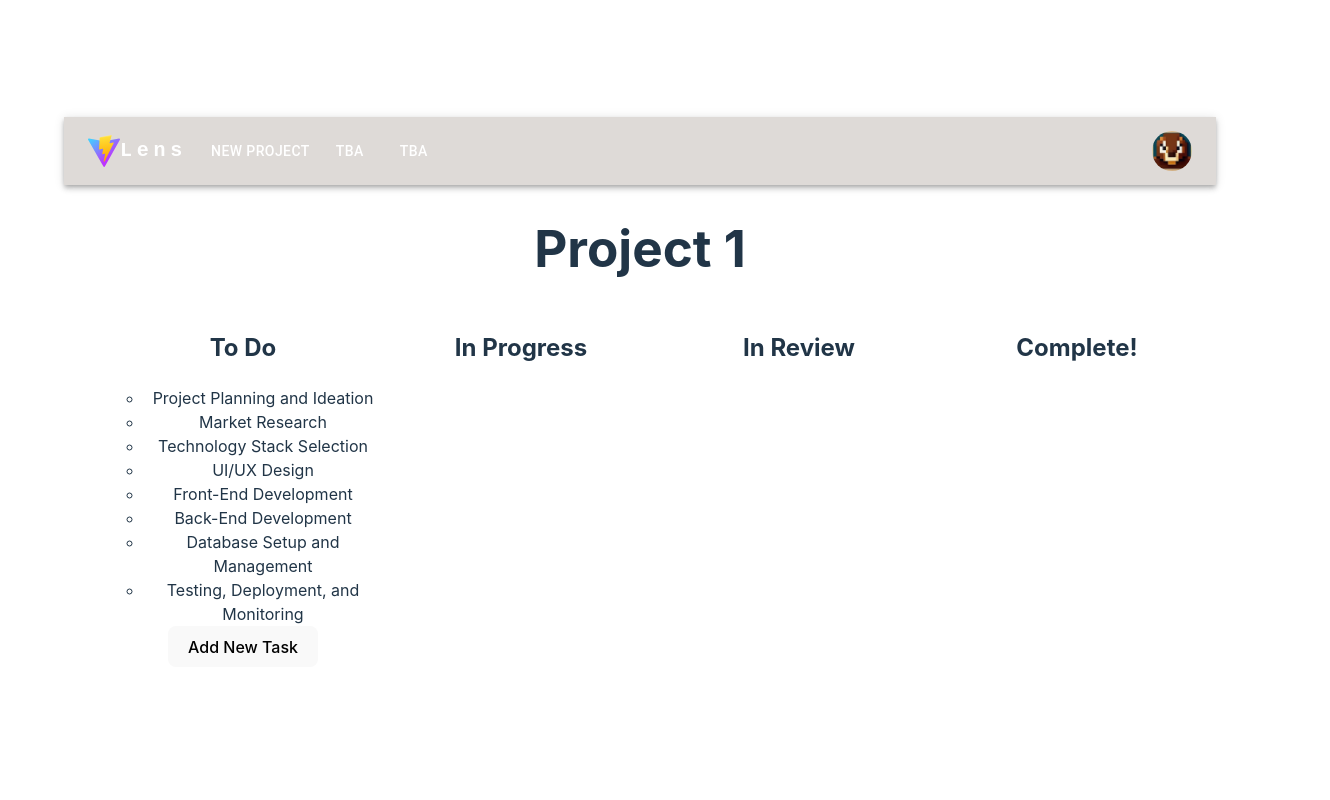
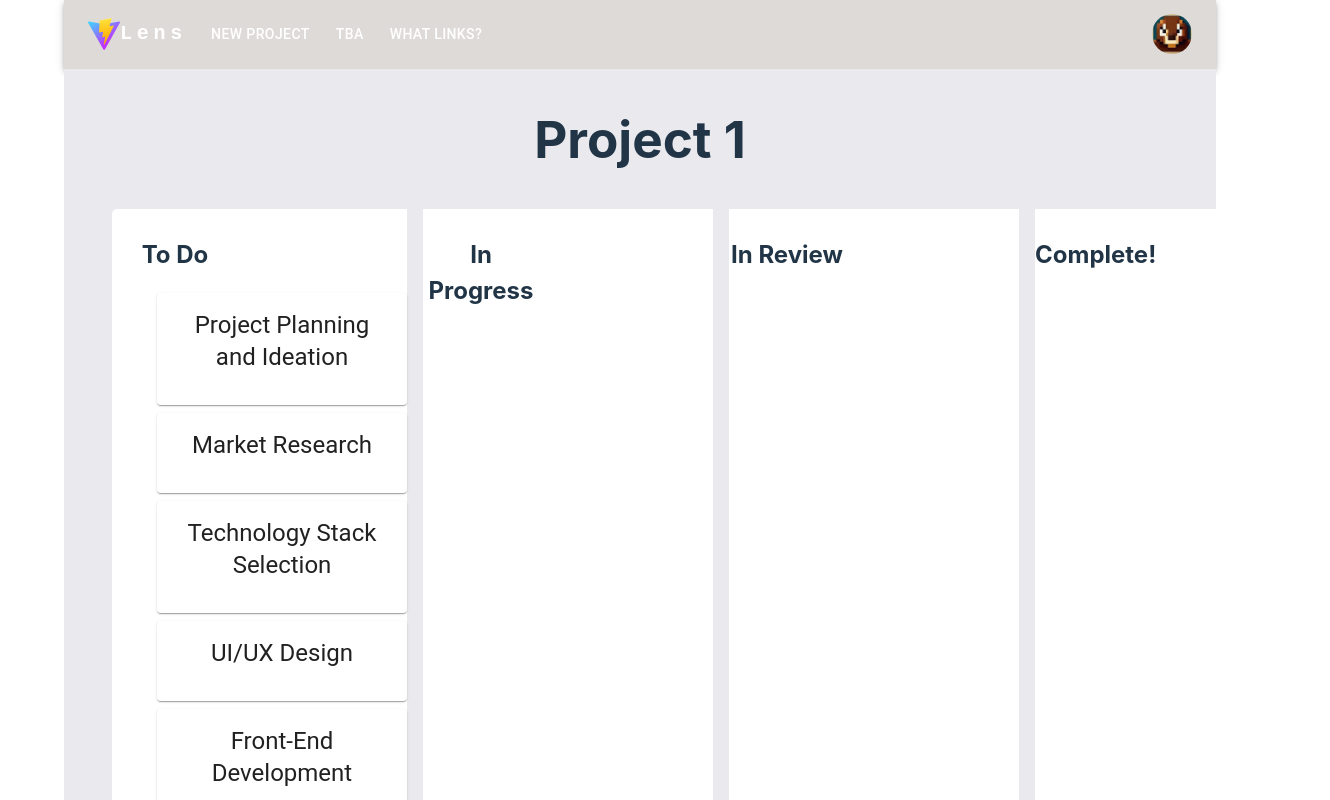
Before and after one commit to MaxEdgington/LHL-Final, a React (Vite) app in the folder client/: page / in a window 1280 px wide. Shown: the top 800 px of the page, 1330 px wide, since content can reach past the window. Built offline with nearby package versions, Linux system fonts and the light colour scheme.

Commit message:
MUI components added to UI, still need to be themed

```diff
--- a/client/src/components/ColumnList.jsx
+++ b/client/src/components/ColumnList.jsx
@@ -1,5 +1,6 @@
 import React, { useState } from "react";
 import ColumnListItem from "./ColumnListItem";
+import { Box, Typography } from "@mui/material";
 import "../styles/ColumnList.scss";
 import { DragDropContext } from "react-beautiful-dnd";
 
@@ -81,10 +82,10 @@ const taskMockArr = [
 ];
 
 const columnData = {
-   1 : {name: "To Do", tasks: taskMockArr },
-   2 : {name: "In Progress", tasks: [] },
-   3 : {name: "In Review", tasks: [] },
-   4 : {name: "Complete!", tasks: [] }
+  1: { name: "To Do", tasks: taskMockArr },
+  2: { name: "In Progress", tasks: [] },
+  3: { name: "In Review", tasks: [] },
+  4: { name: "Complete!", tasks: [] }
 };
 
 // const [tasks, setTasks] = useState();
@@ -92,11 +93,11 @@ const columnData = {
 // }
 
 const ColumnList = (props) => {
-  const [columns, setColumns] = useState(columnData)
+  const [columns, setColumns] = useState(columnData);
 
   const onDragEnd = (result) => {
-    if(!result.destination) return;
-    const { source, destination} = result;
+    if (!result.destination) return;
+    const { source, destination } = result;
     if (source.droppableId !== destination.droppableId) {
       const sourceColumn = columns[source.droppableId];
       const destColumn = columns[destination.droppableId];
@@ -130,18 +131,27 @@ const ColumnList = (props) => {
     }
   };
 
-  const columnArr = Object.entries(columns).map(([columnId, column], index) => <ColumnListItem key={columnId} id={columnId} name={column.name} tasks={column.tasks}/>
+  const columnArr = Object.entries(columns).map(([columnId, column], index) => <ColumnListItem key={columnId} id={columnId} name={column.name} tasks={column.tasks} />
   );
 
   return (
     <DragDropContext onDragEnd={result => onDragEnd(result)}>
+      <Box
+        sx={{
+          flex: 1,
+          paddingTop: "8px",
+          paddingBottom: "16px",
+          bgcolor: "#eaeaee",
 
+        }}
+      >
         <div>
           <h1>Project 1</h1>
           <ul className="columnlist">
             {columnArr}
           </ul>
         </div>
+      </Box>
     </ DragDropContext>
   );
 };
--- a/client/src/components/ColumnListItem.jsx
+++ b/client/src/components/ColumnListItem.jsx
@@ -1,17 +1,35 @@
 import React from "react";
 import TaskList from "./TaskList";
+
+import { Box, Typography } from "@mui/material";
 import "../styles/ColumnListItem.scss";
 
 const ColumnListItem = (props) => {
   const { id, name, tasks } = props;
   return (
-
-    <div className="column">
-      <h2>{name}</h2>
-      <TaskList id={id} tasks={tasks}/>
-      {id==1 && <button>Add New Task</button>}
-    </div>
-
+    <Box
+      sx={{
+        flex: 1,
+        paddingTop: "8px",
+        paddingBottom: "16px",
+        margin: "8px",
+        bgcolor: "white",
+        "&:first-child": {
+          paddingLeft: "5px",
+          borderTopLeftRadius: 5,
+        },
+        "&:last-child": {
+          paddingRight: "5px",
+          borderTopRightRadius: 5,
+        },
+      }}
+    >
+      <div className="column">
+        <h2>{name}</h2>
+        <TaskList id={id} tasks={tasks} />
+        {id == 1 && <button>Add New Task</button>}
+      </div>
+    </Box>
   );
 };
 
--- a/client/src/components/Header.jsx
+++ b/client/src/components/Header.jsx
@@ -13,7 +13,7 @@ import Tooltip from '@mui/material/Tooltip';
 import MenuItem from '@mui/material/MenuItem';
 import AdbIcon from '@mui/icons-material/Adb';
 
-const pages = ['New Project', 'TBA', 'TBA'];
+const pages = ['New Project', 'TBA', 'What Links?'];
 const settings = ['Profile', 'My Projects', 'Logout'];
 
 function Header() {
--- a/client/src/components/TaskList.jsx
+++ b/client/src/components/TaskList.jsx
@@ -3,95 +3,31 @@ import TaskListItem from "./TaskListItem";
 import "../styles/TaskList.scss";
 import { Droppable } from "react-beautiful-dnd";
 
-// mock data
-// const taskMockArr = [
-//   {
-//     id: 1,
-//     name: "Project Planning and Ideation",
-//     description: "Define project objectives, create a timeline, and brainstorm unique features.",
-//     project_id: 1,
-//     due_date: 10 - 12 - 2023,
-//     status: 'To Do',
-//     assigned_user: 1
-//   },
-//   {
-//     id: 2,
-//     name: "Market Research",
-//     description: "Research pet and cat-related social media platforms for insights and opportunities.",
-//     project_id: 1,
-//     due_date: 11 - 12 - 2023,
-//     status: 'To Do',
-//     assigned_user: 2
-//   },
-//   {
-//     id: 3,
-//     name: "Technology Stack Selection",
-//     description: "Choose front-end and back-end technologies, including programming languages and databases.",
-//     project_id: 1,
-//     due_date: 12 - 12 - 2023,
-//     status: 'To Do',
-//     assigned_user: 3
-//   },
-//   {
-//     id: 4,
-//     name: "UI/UX Design",
-//     description: "Create wireframes, mockups, and a visually appealing cat-themed interface.",
-//     project_id: 1,
-//     due_date: 13 - 12 - 2023,
-//     status: 'To Do',
-//     assigned_user: 1
-//   },
-//   {
-//     id: 5,
-//     name: "Front-End Development",
-//     description: "Develop the front-end using HTML, CSS, and JavaScript with relevant frameworks.",
-//     project_id: 1,
-//     due_date: 14 - 12 - 2023,
-//     status: 'To Do',
-//     assigned_user: 4
-//   },
-//   {
-//     id: 6,
-//     name: "Back-End Development",
-//     description: "Build server-side logic, implement authentication, and create APIs for key features.",
-//     project_id: 1,
-//     due_date: 15 - 12 - 2023,
-//     status: 'To Do',
-//     assigned_user: 6
-//   },
-//   {
-//     id: 7,
-//     name: "Database Setup and Management",
-//     description: "Design the database schema, set up the database server, and implement queries.",
-//     project_id: 1,
-//     due_date: 16 - 12 - 2023,
-//     status: 'To Do',
-//     assigned_user: 5
-//   },
-//   {
-//     id: 8,
-//     name: "Testing, Deployment, and Monitoring",
-//     description: "Test for bugs, deploy to a web server, and set up monitoring for performance.",
-//     project_id: 1,
-//     due_date: 17 - 12 - 2023,
-//     status: 'To Do',
-//     assigned_user: 1
-//   }
-// ];
+const getListStyle = (isDraggingOver) => ({
+  background: isDraggingOver ? "#df0405" : "white",
+  width: 250
+});
 
 const TaskList = (props) => {
-  const {id, tasks} = props
+  const { id, tasks } = props;
 
-  const taskArray = tasks.map((task, index) => <TaskListItem key={task.id} id={task.id} name={task.name} index={index} />);
+  const taskArray = tasks.map((task, index) =>
+    <TaskListItem
+      key={task.id}
+      id={task.id}
+      name={task.name}
+      index={index} />);
 
   return (
     <div>
       <Droppable key={id} droppableId={id}>
-        {(provided) => (
-          <ul className="task-list" {...provided.droppableProps} ref={provided.innerRef}>
+        {(provided, snapshot) => (
+          <ul className="task-list" {...provided.droppableProps}
+            ref={provided.innerRef}
+            style={getListStyle(snapshot.isDraggingOver)}
+          >
             {taskArray}
             {provided.placeholder}
-
           </ul>
         )}
       </Droppable>
--- a/client/src/components/TaskListItem.jsx
+++ b/client/src/components/TaskListItem.jsx
@@ -1,5 +1,6 @@
 import React from "react";
 import "../styles/TaskListItem.scss";
+import { Box, Card, CardContent, CardActions, Typography, Avatar } from "@mui/material";
 import { Draggable } from "react-beautiful-dnd";
 
 
@@ -7,17 +8,43 @@ import { Draggable } from "react-beautiful-dnd";
 const TaskListItem = (props) => {
   const { id, name, index } = props;
 
-  // console.log("some ID", id);
-  // console.log("typeOF", typeof String(id));
+  const getItemStyle = (isDragging, draggableStyle) => ({
+    // some basic styles to make the items look a bit nicer
+    userSelect: "none",
+    // padding: grid * 2,
+    // margin: `0 0 ${grid}px 0`,
+
+    // change background colour if dragging
+    background: isDragging ? "#e53637" : "white",
+
+    // styles we need to apply on draggables
+    ...draggableStyle
+  });
 
   return (
     <Draggable key={id} draggableId={String(id)} index={index}>
-      {(provided) => (
-        <li ref={provided.innerRef} {...provided.draggableProps} {...provided.dragHandleProps}>
+      {(provided, snapshot) => (
 
-          {name}
+        <Box sx={{ marginBottom: 1 }}>
+          <Card>
+            <CardContent>
+              <Typography variant="h5" component="div">
 
-        </li>
+                <div ref={provided.innerRef} {...provided.draggableProps} {...provided.dragHandleProps}
+                  style={getItemStyle(snapshot.isDragging, provided.draggableProps.style)}>
+
+                  {name}
+                </div>
+
+              </Typography>
+            </CardContent>
+
+            <CardActions>
+              {/* somethign in here for clickable??? from mui? */}
+            </CardActions>
+
+          </Card>
+        </Box>
       )}
     </Draggable>
   );
```
Lines whose indentation alone changed are shown as unchanged.
